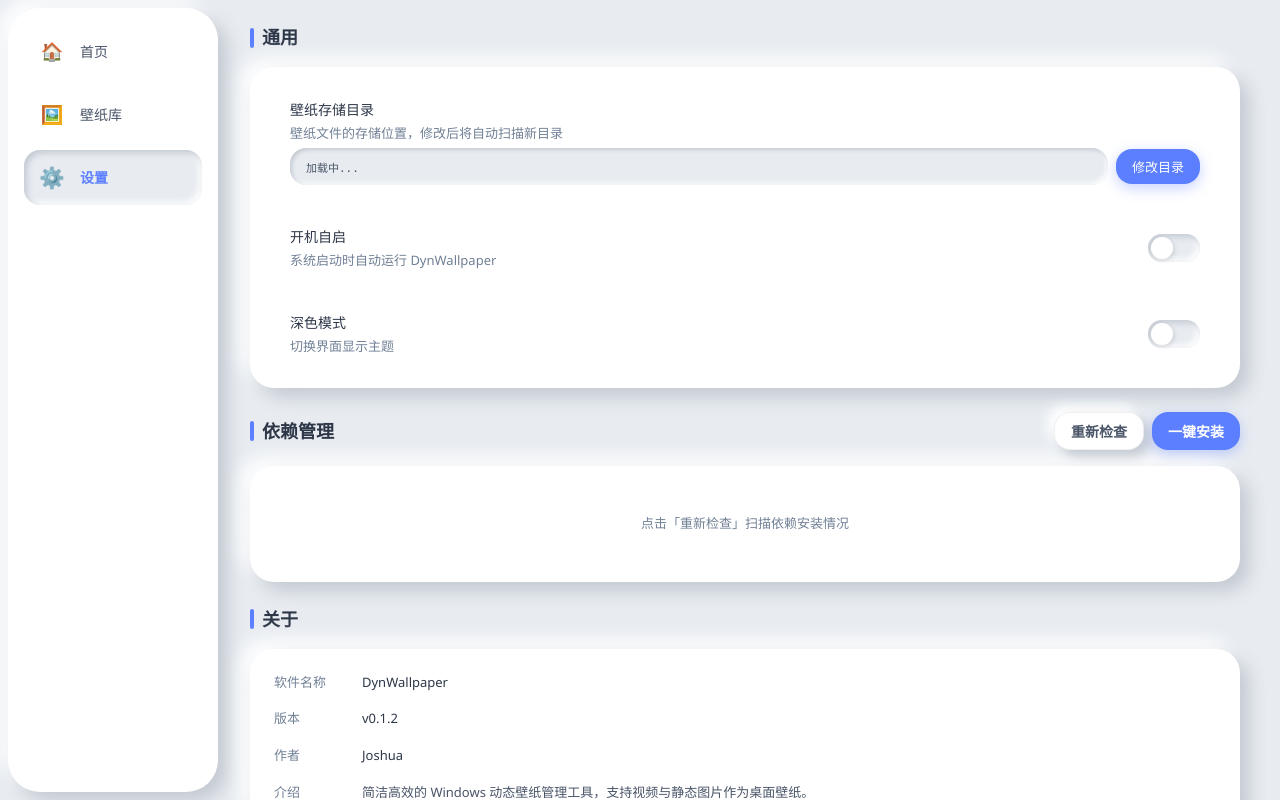
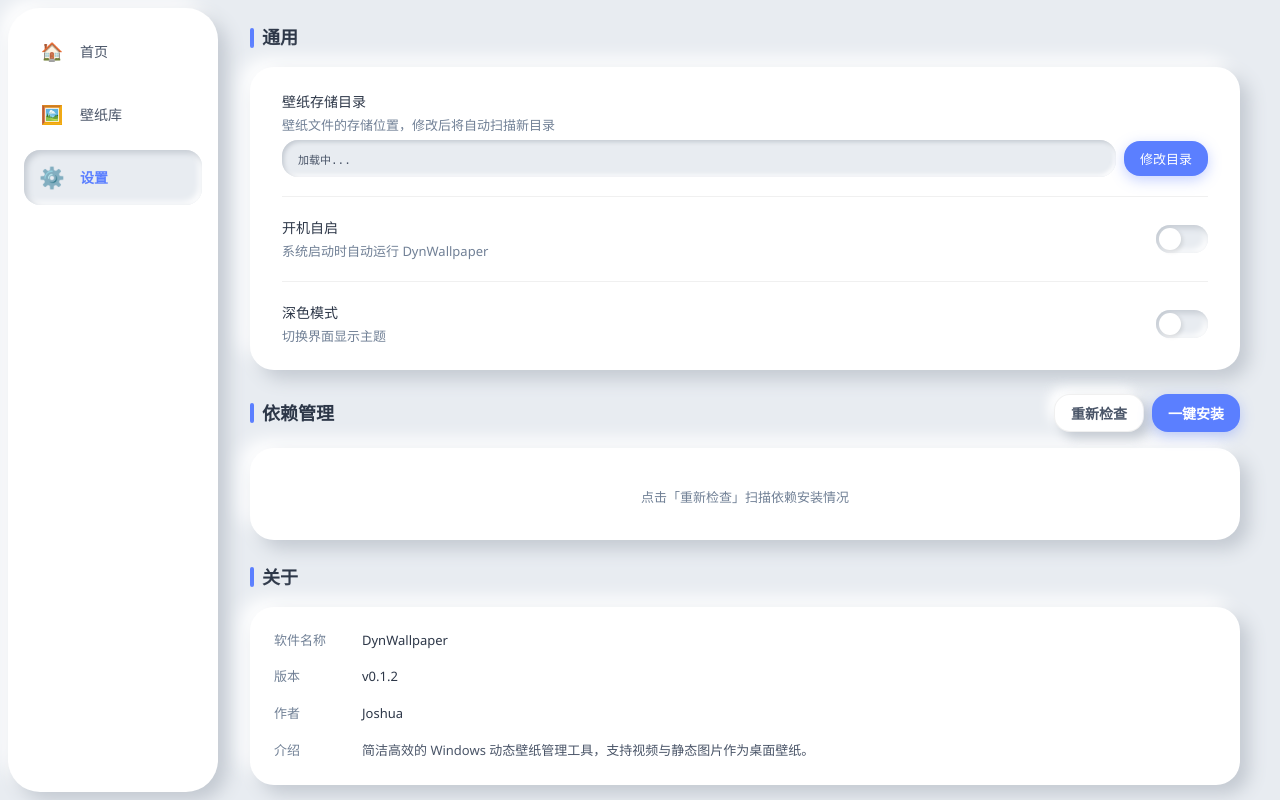
Before and after one commit to Joshua-Zion/WinDynWallpaper, a React (Vite) app: page /settings in a window 1280 px wide. Built offline with nearby package versions, Linux system fonts and the light colour scheme.

Commit message:
设置页面：独立分隔线样式，依赖管理项加分隔线

```diff
--- a/src/renderer/styles/index.css
+++ b/src/renderer/styles/index.css
@@ -1094,6 +1094,7 @@ button {
    14. 设置页面
    ───────────────────────────────────────────────────────────────────*/
 .settings-page {
+
   display: flex;
   flex-direction: column;
   gap: var(--space-lg);
@@ -1155,10 +1156,10 @@ button {
   background: var(--bg-card);
   border-radius: var(--radius-lg);
   box-shadow: var(--shadow-out);
-  padding: var(--space-md);
+  padding: var(--space-sm) var(--space-sm) 0;
   display: flex;
   flex-direction: column;
-  gap: var(--space-sm);
+  gap: 0;
 }
 
 .settings-list {
@@ -1175,11 +1176,19 @@ button {
   border-radius: var(--radius-md);
   gap: var(--space-lg);
   transition: background var(--transition-fast);
-  border-bottom: 1px solid var(--border-light);
-}
-
-.setting-item:last-child {
-  border-bottom: none;
+  position: relative;
+  margin-bottom: var(--space-sm);
+}
+
+.setting-item:not(:last-child)::after {
+  content: "";
+  position: absolute;
+  bottom: calc(var(--space-sm) / -2);
+  left: var(--space-lg);
+  right: var(--space-lg);
+  height: 1px;
+  background: var(--border-dark);
+  pointer-events: none;
 }
 
 .setting-item:hover {
@@ -1618,6 +1627,19 @@ button {
   padding: var(--space-md);
   border-radius: var(--radius-md);
   transition: background var(--transition-fast);
+  position: relative;
+  margin-bottom: var(--space-sm);
+}
+
+.dep-item:not(:last-child)::after {
+  content: "";
+  position: absolute;
+  bottom: calc(var(--space-sm) / -2);
+  left: var(--space-md);
+  right: var(--space-md);
+  height: 1px;
+  background: var(--border-dark);
+  pointer-events: none;
 }
 
 .dep-item:hover {
```
Also changed, not shown: 1 other file (tests, documents, lock files or other folders).
